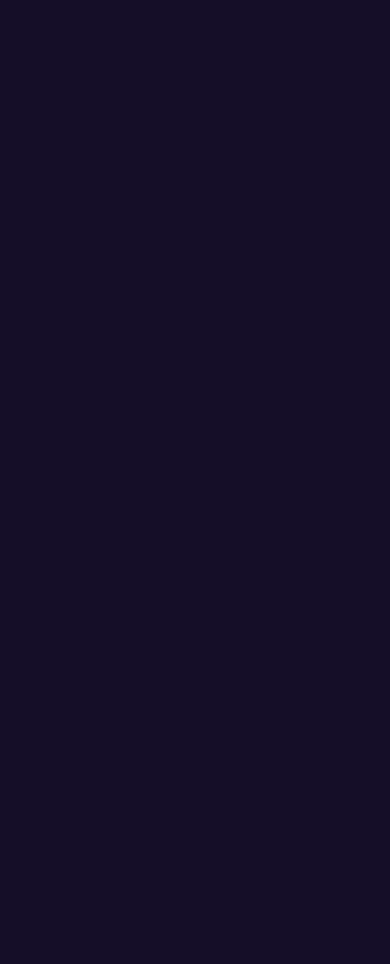
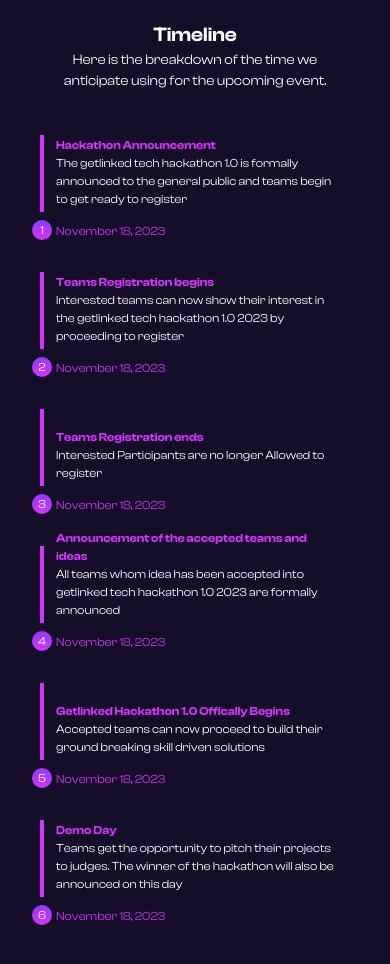
Before and after one commit to leevigh/getlinked, a React (Vite) app: page / in a window 390 px wide. Shown: the part 2340-3304 px from the top of the page. Before the commit the page ends 2280 px from the top, so only its background shows below. Built offline with nearby package versions, Linux system fonts and the light colour scheme.

Commit message:
feat: add timeline section

```diff
--- a/src/App.css
+++ b/src/App.css
@@ -1,7 +1,7 @@
 body {
   /* background-image: linear-gradient(#903AFF,#D434FE); */
-  background-color: #150E28;
-  font-family: 'ClashDisplay';
+  background-color: #150e28;
+  font-family: "ClashDisplay";
 }
 
 .mobile-menu {
@@ -11,7 +11,7 @@
 }
 
 .register-btn {
-  background-image: linear-gradient(#903AFF,#D434FE,#FF26B9,#FE34B9);
+  background-image: linear-gradient(#903aff, #d434fe, #ff26b9, #fe34b9);
 }
 
 #root {
@@ -20,3 +20,31 @@
   padding: 0 auto;
   text-align: center; */
 }
+
+.timeline-dot {
+  background-image: linear-gradient(#903aff, #d434fe);
+}
+
+.timeline-dot::after {
+  content: "";
+  position: absolute;
+  bottom: 58px;
+  left: 50%;
+  transform: translateX(-50%);
+  height: 137px;
+  width: 4px;
+  background-color: #d434fe;
+}
+
+@media(max-width: 800px) {
+  .timeline-dot::after {
+    content: "";
+    position: absolute;
+    bottom: 28px;
+    left: 50%;
+    transform: translateX(-50%);
+    height: 77px;
+    width: 4px;
+    background-color: #d434fe;
+  }
+}
--- /dev/null
+++ b/src/components/Timeline.jsx
@@ -0,0 +1,91 @@
+import React from 'react'
+import '../App.css'
+
+const TimelineComponent = () => {
+  return (
+    <div className='w-full px-8'>
+
+        <div className='flex justify-start lg:justify-center relative mb-[117px]  lg:mb-[147px]'>
+            <div className='lg:text-right self-end max-w-[280px] lg:max-w-[485px] absolute bottom-8 left-6 lg:-left-[40%] lg:bottom-0'>
+                <h3 className='text-[#D434FE] text-[12px] lg:text-[24px] font-semibold'>Hackathon Announcement</h3>
+                <p className='text-white text-[12px] lg:text-base'>The getlinked tech hackathon 1.0 is formally announced to the general public and teams begin to get ready to register</p>
+            </div>
+            <div className='relative self-end lg:mx-20 w-[20px] h-[20px] text-[12px] lg:w-[53px] lg:h-[53px] grid place-items-center lg:text-[24px]  text-white rounded-full timeline-dot'>
+                <span>1</span>
+            </div>
+            <div className='self-center max-w-lg absolute left-6 lg:left-[60%]'>
+                <span className='text-[#D434FE] text-[12px] lg:text-base'>November 18, 2023</span>
+            </div>
+        </div>
+
+        <div className='flex justify-start lg:justify-center relative  mb-[117px]  lg:mb-[147px]'>
+            <div className='self-center max-w-lg absolute left-6 lg:left-[15%]'>
+                <span className='text-[#D434FE] text-[12px] lg:text-base'>November 18, 2023</span>
+            </div>
+            <div className='relative self-end lg:mx-20 w-[20px] h-[20px] text-[12px] lg:w-[53px] lg:h-[53px] grid place-items-center lg:text-[24px]  text-white rounded-full timeline-dot'>
+                <span>2</span>
+            </div>
+            <div className='lg:text-left self-end max-w-[280px] lg:max-w-[485px] absolute bottom-8 left-6 lg:bottom-0 lg:left-[60%] lg:w-full'>
+                <h3 className='text-[#D434FE] text-[12px] lg:text-[24px] font-semibold'>Teams Registration begins</h3>
+                <p className='text-white text-[12px] lg:text-base'>Interested teams can now show their interest in the getlinked tech hackathon 1.0 2023 by proceeding to register</p>
+            </div>
+        </div>
+
+        <div className='flex justify-start lg:justify-center relative  mb-[117px]  lg:mb-[147px]'>
+            <div className='lg:text-right self-end max-w-[280px] lg:max-w-[485px] absolute bottom-8 left-6 lg:-left-[40%] lg:bottom-0'>
+                <h3 className='text-[#D434FE] text-[12px] lg:text-[24px] font-semibold'>Teams Registration ends</h3>
+                <p className='text-white text-[12px] lg:text-base'>Interested Participants are no longer Allowed to register</p>
+            </div>
+            <div className='relative self-end lg:mx-20 w-[20px] h-[20px] text-[12px] lg:w-[53px] lg:h-[53px] grid place-items-center lg:text-[24px]  text-white rounded-full timeline-dot'>
+                <span>3</span>
+            </div>
+            <div className='self-center max-w-lg absolute left-6 lg:left-[60%]'>
+                <span className='text-[#D434FE] text-[12px] lg:text-base'>November 18, 2023</span>
+            </div>
+        </div>
+
+        <div className='flex justify-start lg:justify-center relative  mb-[117px]  lg:mb-[147px]'>
+            <div className='self-center max-w-lg absolute left-6 lg:left-[15%]'>
+                <span className='text-[#D434FE] text-[12px] lg:text-base'>November 18, 2023</span>
+            </div>
+            <div className='relative self-end lg:mx-20 w-[20px] h-[20px] text-[12px] lg:w-[53px] lg:h-[53px] grid place-items-center lg:text-[24px]  text-white rounded-full timeline-dot'>
+                <span>4</span>
+            </div>
+            <div className='lg:text-left self-end max-w-[280px] lg:max-w-[485px] absolute bottom-8 left-6 lg:bottom-0 lg:left-[60%] lg:w-full'>
+                <h3 className='text-[#D434FE] text-[12px] lg:text-[24px] font-semibold'>Announcement of the accepted teams and ideas</h3>
+                <p className='text-white text-[12px] lg:text-base'>All teams whom idea has been accepted into getlinked tech hackathon 1.0 2023 are formally announced</p>
+            </div>
+        </div>
+
+        <div className='flex justify-start lg:justify-center relative  mb-[117px]  lg:mb-[147px]'>
+            <div className='lg:text-right self-end max-w-[280px] lg:max-w-[485px] absolute bottom-8 left-6 lg:-left-[40%] lg:bottom-0'>
+                <h3 className='text-[#D434FE] text-[12px] lg:text-[24px] font-semibold'>Getlinked Hackathon 1.0 Offically Begins</h3>
+                <p className='text-white text-[12px] lg:text-base'>Accepted teams can now proceed to build their ground breaking skill driven solutions</p>
+            </div>
+            <div className='relative self-end lg:mx-20 w-[20px] h-[20px] text-[12px] lg:w-[53px] lg:h-[53px] grid place-items-center lg:text-[24px]  text-white rounded-full timeline-dot'>
+                <span>5</span>
+            </div>
+            <div className='self-center max-w-lg absolute left-6 lg:left-[60%]'>
+                <span className='text-[#D434FE] text-[12px] lg:text-base'>November 18, 2023</span>
+            </div>
+        </div>
+
+        <div className='flex justify-start lg:justify-center relative  mb-[117px]  lg:mb-[147px]'>
+            <div className='self-center max-w-lg absolute left-6 lg:left-[15%]'>
+                <span className='text-[#D434FE] text-[12px] lg:text-base'>November 18, 2023</span>
+            </div>
+            <div className='relative self-end lg:mx-20 w-[20px] h-[20px] text-[12px] lg:w-[53px] lg:h-[53px] grid place-items-center lg:text-[24px]  text-white rounded-full timeline-dot'>
+                <span>6</span>
+            </div>
+            <div className='lg:text-left self-end max-w-[280px] lg:max-w-[485px] absolute bottom-8 left-6 lg:bottom-0 lg:left-[60%] lg:w-full'>
+                <h3 className='text-[#D434FE] text-[12px] lg:text-[24px] font-semibold'>Demo Day</h3>
+                <p className='text-white text-[12px] lg:text-base'>Teams get the opportunity to pitch their projects to judges. The winner of the hackathon will also be announced on this day</p>
+            </div>
+        </div>
+
+
+    </div>
+  )
+}
+
+export default TimelineComponent
--- /dev/null
+++ b/src/components/sections/TimelineSection.jsx
@@ -0,0 +1,18 @@
+import React from 'react'
+import Timeline from '../Timeline'
+
+const TimelineSection = () => {
+  return (
+    <div className='flex flex-col items-center justify-center max-w-2xl mx-auto'>
+      <div className='text-center text-white max-w-[346px] px-8 pt-[80px] lg:pt-8 pb-[8rem] lg:pb-[15rem]'>
+        <h2 className='text-[20px] lg:text-[32px] font-semibold'>Timeline</h2>
+        <p className='text-[14px] lg:text-base'>Here is the breakdown of the time we anticipate using for the upcoming event.</p>
+      </div>
+      <div className='flex justify-start lg:justify-center max-w-2xl mx-auto w-full'>
+        <Timeline />
+      </div>
+    </div>
+  )
+}
+
+export default TimelineSection
--- a/src/pages/Homepage.tsx
+++ b/src/pages/Homepage.tsx
@@ -3,6 +3,7 @@
 import Hero from '../components/sections/Hero'
 import { Rules } from '../Components/Sections/Rules'
 import BigIdea from '../components/sections/BigIdea'
+import TimelineSection from '../components/sections/TimelineSection'
 
 const Homepage = () => {
   return (
@@ -11,6 +12,7 @@
         <Hero />
         <BigIdea />
         <Rules />
+        <TimelineSection />
     </>
   )
 }
```
Also changed, not shown: 1 other file (tests, documents, lock files or other folders).
